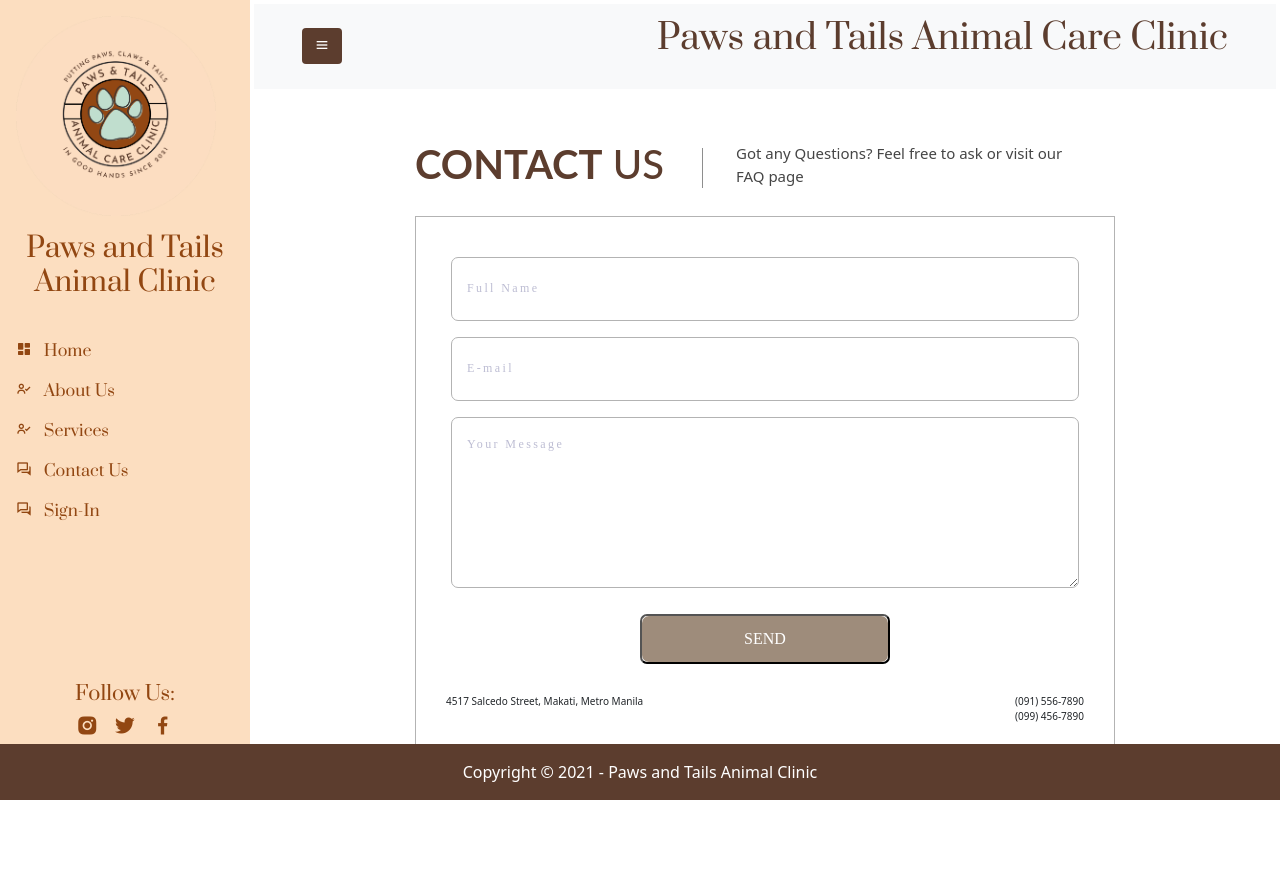
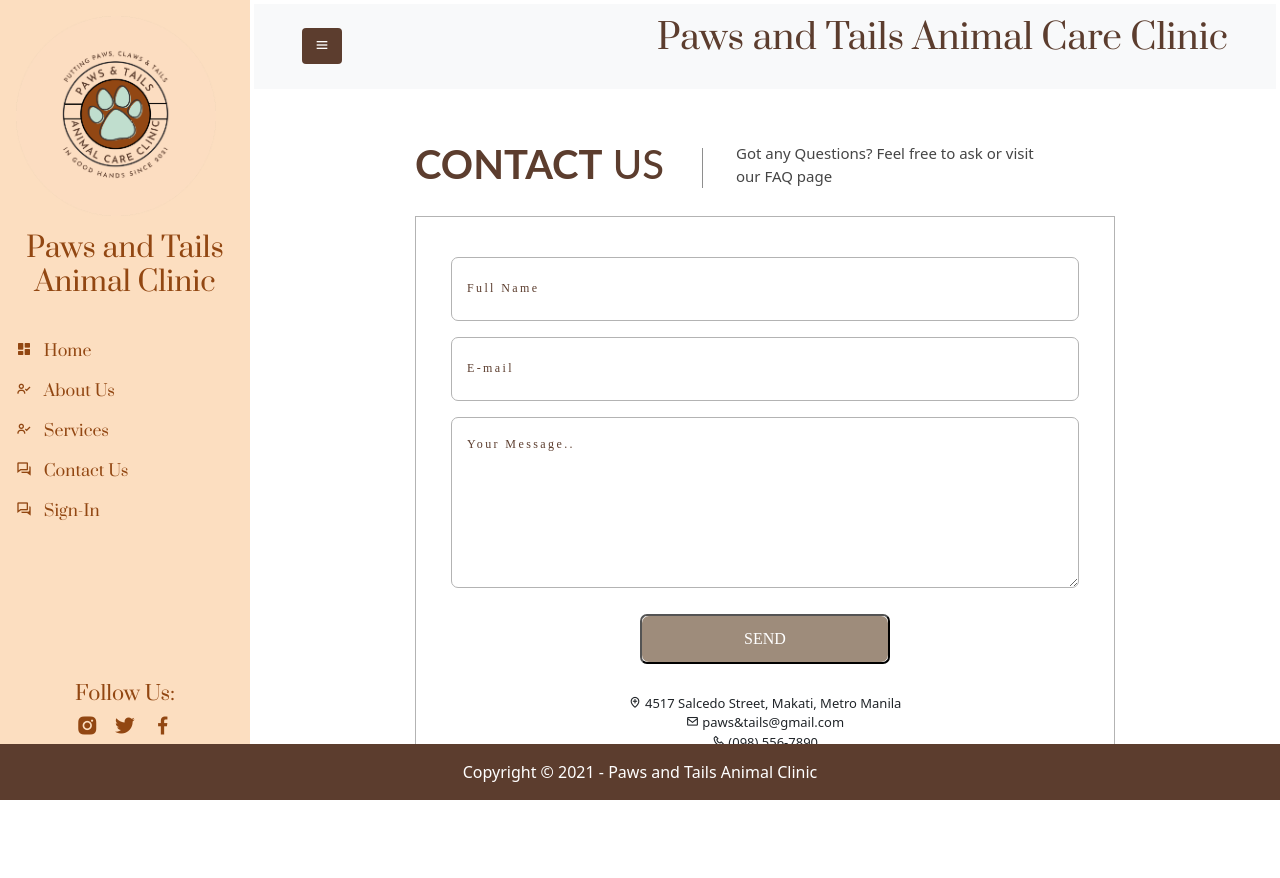
Before and after one commit to JLawrenceTamargo/VetClinicApplication, a PHP site: page /contactUs.php in a window 1280 px wide. After the commit the page ends 800 px from the top, so only its background shows below. Run offline with PHP 8.4, Linux system fonts and the light colour scheme.

Commit message:
final changes in contact us and index page

```diff
--- a/assets/style.css
+++ b/assets/style.css
@@ -192,7 +192,7 @@ input:focus {
 }
 
 input::-webkit-input-placeholder {
-  color: #bdbdd3;
+  color: #5c3d2e;
 }
 input:-moz-placeholder {
   color: #bdbdd3;
@@ -205,7 +205,7 @@ input:-ms-input-placeholder {
 }
 
 textarea::-webkit-input-placeholder {
-  color: #bdbdd3;
+  color: #5c3d2e;
 }
 textarea:-moz-placeholder {
   color: #bdbdd3;
@@ -432,8 +432,6 @@ textarea.input {
 
 .grid-container {
   display: grid;
-  grid-template-columns: auto auto;
-  grid-template-rows: 100px;
   grid-gap: 100px;
   padding: 10px 30px 0px 30px;
 }
--- a/contactUs.php
+++ b/contactUs.php
@@ -81,7 +81,7 @@
 
     <div class="wrap-header">
         <h1 style="color: #5c3d2e; font-family: 'Lato', sans-serif; "><b>CONTACT</b> US</h1>
-          <div class="hero-text"><i>Got any Questions? Feel free to ask or visit our FAQ page</i></div>
+          <div class="hero-text"><i>Got any Questions? Feel free to ask or visit <br> our FAQ page</i></div>
     </div>
 
     <div class="wrap-contact">
@@ -97,7 +97,7 @@
         </div>
 
         <div class="wrap-input validate-input" data-validate = "Please enter your message">
-          <textarea class="input" type="text" name="message" placeholder="Your Message"></textarea>
+          <textarea class="input" type="text" name="message" placeholder="Your Message.."></textarea>
         </div>
 
         <div class="container-contact-form-btn">
@@ -107,9 +107,7 @@
         </div>
 
         <div class="grid-container">
-          <div class="item1 left-align"><i class="fa fa-lg fa-map-marker-alt"></i> 4517 Salcedo Street, Makati, Metro Manila</div>
-          <div class="item4 right-align"><i class="fa fa-lg fa-phone"></i> (091) 556-7890<br>(099) 456-7890</div>
-
+          <div class="item1" style="font-size: 13px; text-align: center; width:100%"><i class='bx bx-location-plus'></i> 4517 Salcedo Street, Makati, Metro Manila <br> <i class='bx bx-envelope'></i> paws&tails@gmail.com <br> <i class='bx bx-phone' ></i> (098) 556-7890 </div>
       </div>
 
       </form>
--- a/index.php
+++ b/index.php
@@ -120,7 +120,7 @@
                 <div class="col-md-4 mb-5">
                     <div class="card h-100">
                         <div class="card-body">
-                            <h2 class="card-title" style="font-family: 'Prata', sans-serif; color: #5c3d2e; font-size:32px;">Fur and Tails Veterinary Clinic</h2>
+                            <h2 class="card-title" style="font-family: 'Prata', sans-serif; color: #5c3d2e; font-size:32px;">Paws and Tails Veterinary Clinic</h2>
                             <p class="card-text" style="font-family: 'Lato', serif; font-size:19px; padding-top: 10px">Our veterinary team cares about what they do and is always ready to help. We are a full service clinic that provides care to your fur babies. We love the animals we serve and we provide quality services like what champions do.</p>
                         </div>
                         <div class="card-footer"><a class="btn btn-outline-dark btn-sm" href="#!">Read More</a></div>
```
